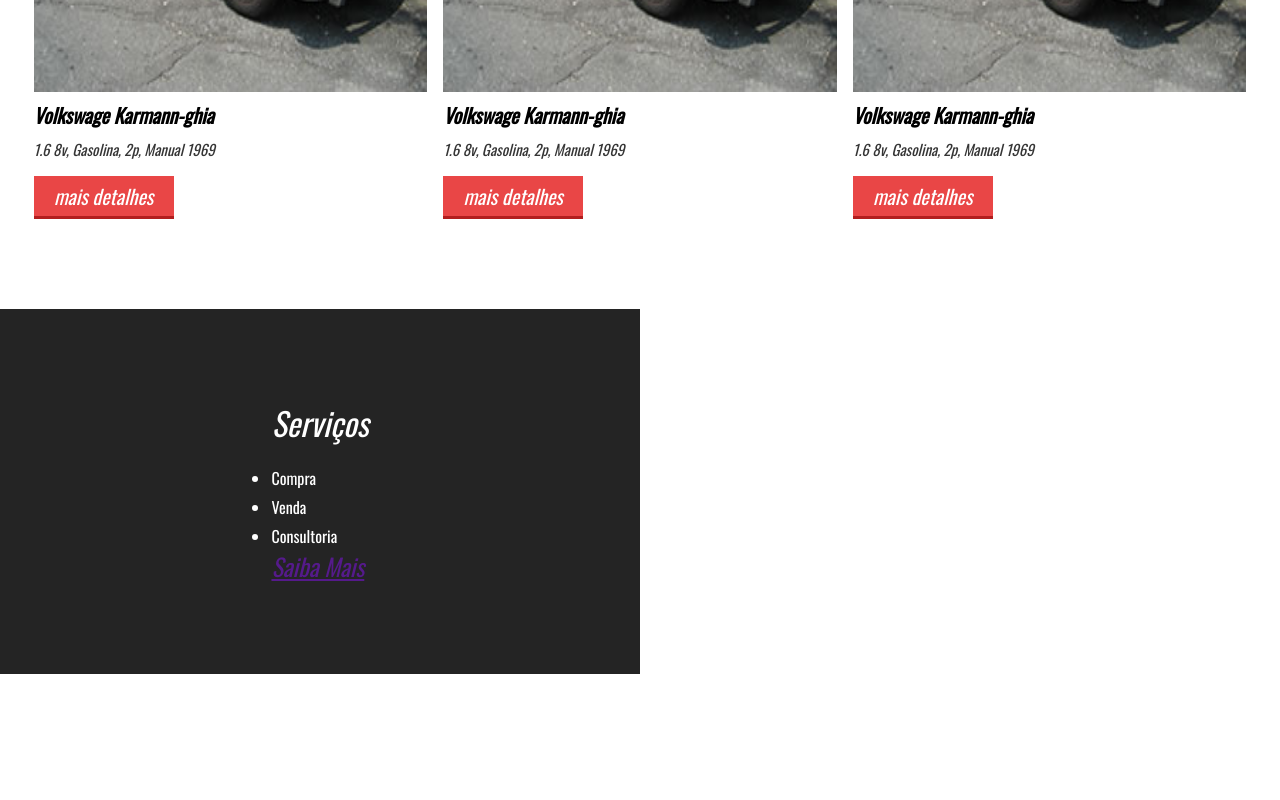
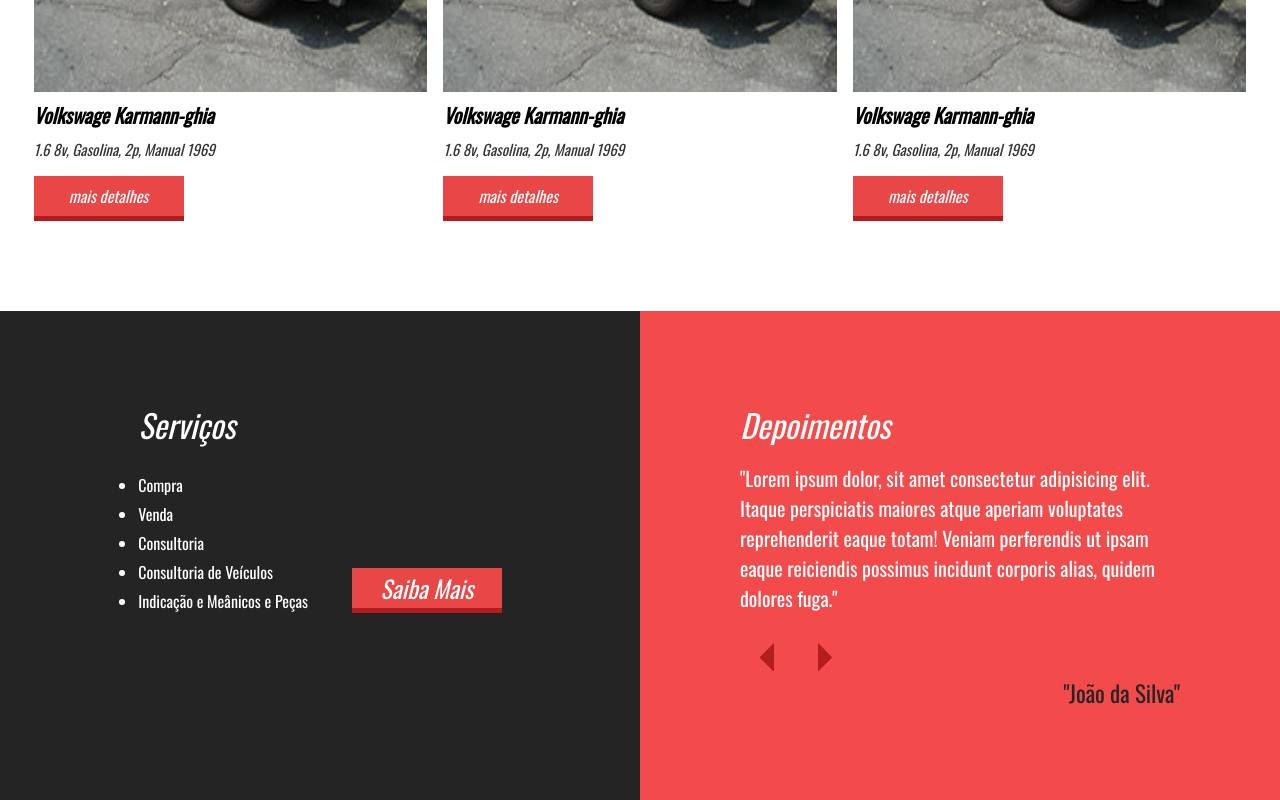
Before and after one commit to Leonardo-Marcolino/Car_commerce, a plain HTML site: page index.html in a window 1280 px wide. Shown: the part 1276-2076 px from the top of the page. Before the commit the page ends 1950 px from the top, so only its background shows below. Drawn offline with nearby package versions, Linux system fonts and the light colour scheme.

Commit message:
depoimento add

```diff
--- a/css/style.css
+++ b/css/style.css
@@ -199,25 +199,30 @@ section.veiculos-destaque .line-titulo h2{
 	font-size: 15px;
 	font-style: italic;
 }
-.vitrine-destaque a{
-	margin-left: 8px;
-	color: white;
-	font-size: 20px;
-	font-style: italic;
-	margin-top: 16px;
+.btn1{
+	text-align: center;
 	display: block;
-	width: 140px;
 	line-height: 40px;
 	background-color: #e94646;
 	text-decoration: none;
-	text-align: center;
-	border-bottom: 3px solid #B21E1E;
+	border-bottom: 5px solid #B21E1E;
+	color: white;
+	font-style: italic;
+	font-size: 16px;
+	width: 150px;
+
+}
+.vitrine-destaque a{
+	margin-left: 8px;
+	margin-top: 16px;
+
 }
 .servicos-descricao{
-	max-width: 1400px;
+	display: flex;
+
 }
 .half1{
-	float: left;
+
 	width: 50%;
 	padding: 90px 0;
 	text-align: center;
@@ -235,6 +240,7 @@ section.veiculos-destaque .line-titulo h2{
 
 }
 .half1-wrapper ul{
+	display: inline-block;
 	margin-top: 20px ;
 }
 .half1-wrapper ul > li{
@@ -244,12 +250,77 @@ section.veiculos-destaque .line-titulo h2{
 }
 
 .half1-wrapper a{
+	display: inline-block;
+	margin-left: 40px;
+	vertical-align: bottom;
 	font-weight: normal;
 	font-style: italic;
 	font-size: 24px;
 }
+.half2{
+	width: 50%;
+	padding: 90px 100px;
+	background-color: #f34b4b;
+	color: white;
+}
+.half2 h2{
+	font-style: italic;
+	font-weight: normal;
+	font-size: 32px;
+}
+.half2 .depoimento-single{
 
+	margin-top: 15px;
+}
+.half2 .depoimento-single p{
+	font-size:  20px;
+}
+.navigation{
+	float: left;
+	width: 100%;
+	max-width: 700px;
+	margin-top: 30px;
+}
+.arrow{
+	float: left;
+}
+.navigation img{
+
+	cursor: pointer;
+	margin: 0 20px;
+}
+
+.nome-depoimento{
+	float: right;
+	color: #252525;
+	font-size: 23px;
+}
+
+@media screen and (max-width:850px) {
+
+	.half1-wrapper a{
+		display: block;
+		margin-left: 0px;
+		margin-top: 20px;
+	}
+
+}
 @media screen and (max-width: 768px){
+
+	section.servicos-descricao{
+		flex-direction: column;
+	}
+	.half1{
+		text-align: center;
+	}
+	.half1-wrapper{
+
+		padding-right: 0 ;
+	}
+	.half1,.half2{
+		padding: 80px 4%;
+		width: 100%;
+	}
 	section.banner{
 		background-size: cover;
 		background-position: 100px center;
--- a/index.html
+++ b/index.html
@@ -4,7 +4,7 @@
 	<meta charset="utf-8" />
 	<meta http-equiv="X-UA-Compatible" content="IE=edge">
 	<meta name="viewport" content="width=device-width, initial-scale=1.0">
-	<title>Projeto 05</title>
+	<title>car_commercer</title>
 	<link href="https://fonts.googleapis.com/css?family=Oswald" rel="stylesheet">
 	<link href="css/style.css" rel="stylesheet">
 
@@ -63,7 +63,7 @@
 		<div class="info-carro">
 		<h2>Volkswage Karmann-ghia</h2>
 		<p>1.6 8v, Gasolina, 2p, Manual 1969</p>
-		<a href="">mais detalhes</a>
+		<a  class="btn1" href="">mais detalhes</a>
 	</div><!--info-carro-->
 	</div><!--vitrine-destaque-->
 	</div><!--container-->
@@ -73,7 +73,7 @@
 		<div class="info-carro">
 		<h2>Volkswage Karmann-ghia</h2>
 		<p>1.6 8v, Gasolina, 2p, Manual 1969</p>
-		<a href="">mais detalhes</a>
+		<a class="btn1" href="">mais detalhes</a>
 	</div><!--info-carro-->
 	</div><!--vitrine-destaque-->
 	</div><!--container-->
@@ -83,7 +83,7 @@
 		<div class="info-carro">
 		<h2>Volkswage Karmann-ghia</h2>
 		<p>1.6 8v, Gasolina, 2p, Manual 1969</p>
-		<a href="">mais detalhes</a>
+		<a class="btn1" href="">mais detalhes</a>
 	</div><!--info-carro-->
 	</div><!--vitrine-destaque-->
 	<div class="clear"></div>
@@ -97,11 +97,25 @@
 			<li>Compra</li>
 			<li>Venda</li>
 			<li>Consultoria</li>
+			<li>Consultoria de Veículos</li>
+			<li>Indicação e Meânicos e Peças</li>
 		</ul>
-		<a href="">Saiba Mais</a>
+		<a class="btn1" href="">Saiba Mais</a>
 	</div><!--half1-wrapper-->
 	</div><!--half1-->
-	<div class="clear"></div>
+	<div class="half2">
+		<h2>Depoimentos</h2>
+		<div class="depoimento-single">
+			<p>"Lorem ipsum dolor, sit amet consectetur adipisicing elit. Itaque perspiciatis maiores atque aperiam voluptates reprehenderit eaque totam! Veniam perferendis ut ipsam eaque reiciendis possimus incidunt corporis alias, quidem dolores fuga."</p>
+		</div>
+		<div class="navigation">
+			<div class="arrows">
+				<img src="/imagens/arrow-left.png" alt="arrow-left">
+				<img src="./imagens/arrow-right.png" alt="arrow-right">
+			</div>
+			<div class="nome-depoimento">"João da Silva"</div><!--nome-depoimento-->
+		</div>
+	</div><!--half2-->
 </section><!--servicos-dercricao-->
 
 </body>
```
Also changed, not shown: imagens/arrow-left.png (added), imagens/arrow-right.png (added).
